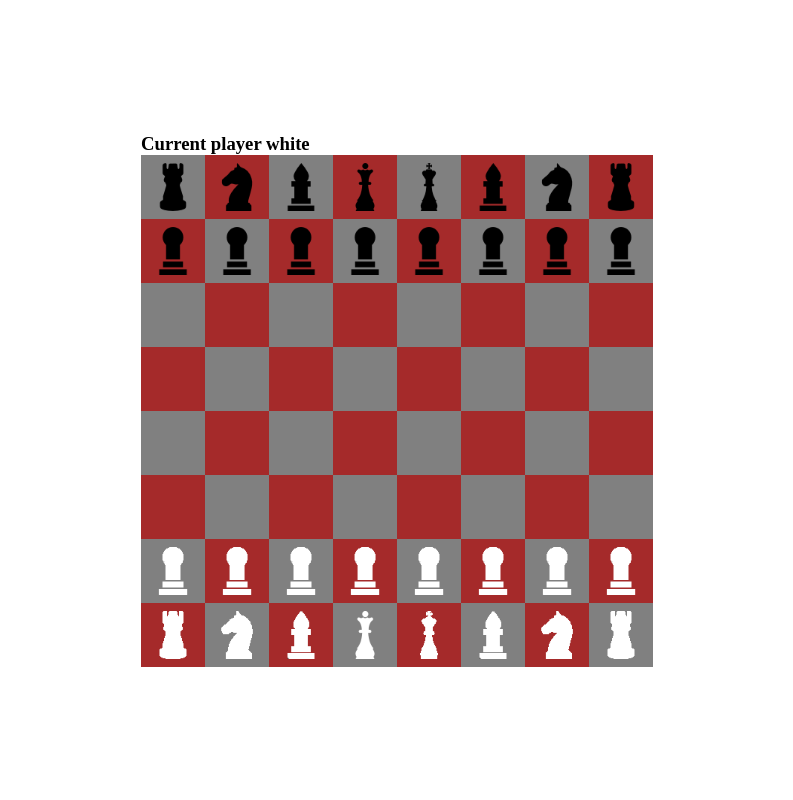
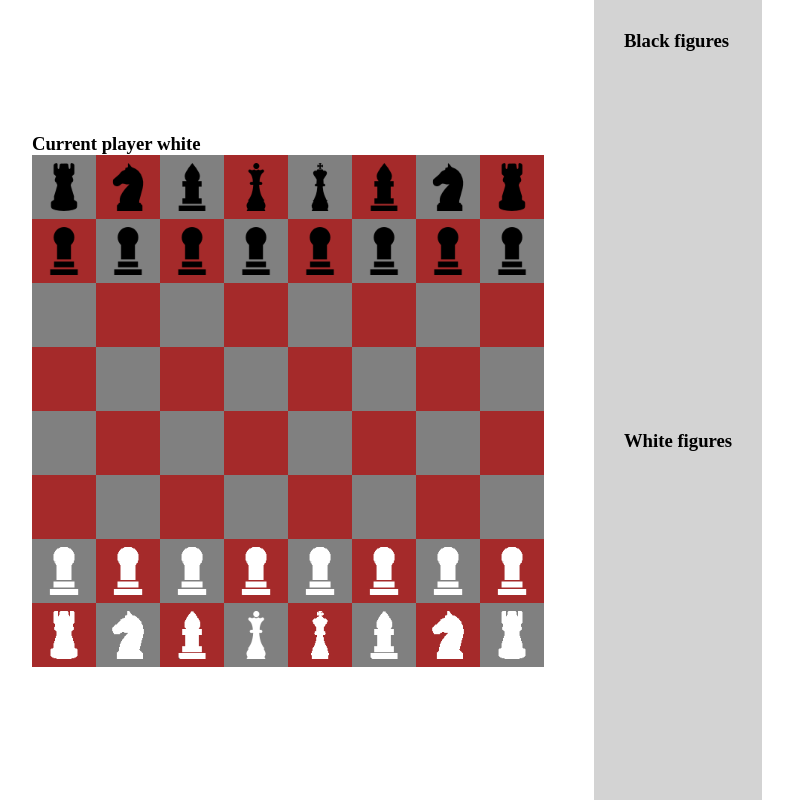
Before and after one commit to dxstrxyme/chess, a React (Vite) app: page / in a window 1280 px wide. Shown: the whole page, without its empty margins (243-1036 px from the left). Built offline with nearby package versions, Linux system fonts and the light colour scheme.

Commit message:
Added lost figures logic

```diff
--- a/src/App.css
+++ b/src/App.css
@@ -49,3 +49,10 @@ background-color: grey;
   border-radius: 50%;
   background-color: #22c022;
 }
+
+.lost{
+  height: calc(50vh - 60px);
+  padding: 30px;
+  margin-left: 50px;
+  background-color: lightgray;
+}
--- a/src/App.tsx
+++ b/src/App.tsx
@@ -5,6 +5,7 @@ import BoardComponent from './components/BoardComponent';
 import { Board } from './modules/Board';
 import { Player } from './modules/Player';
 import { Colors } from './modules/Colors';
+import LostFigures from './components/LostFigures';
 
 function App() {
   const [board , setBoard] = useState(new Board);
@@ -37,6 +38,16 @@ function App() {
       setBoard={setBoard}
       currentPlayer={currentPlayer}
       swapPlayer={swapPlayer}/>
+      <div>
+        <LostFigures
+        title={'Black figures'}
+        figures={board.lostBlackFigures}
+        />
+        <LostFigures
+        title={'White figures'}
+        figures={board.lostWhiteFigures}
+        />
+      </div>
     </div>
   )
 }
--- a/src/components/BoardComponent.tsx
+++ b/src/components/BoardComponent.tsx
@@ -21,7 +21,7 @@ const BoardComponent:FC<BoardProps> = ({board , setBoard , currentPlayer , swapP
       swapPlayer();
       setSelectedCell(null);
     } else {
-      if(cell.figure?.color === currentPlayer.color){
+      if(cell.figure?.color === currentPlayer?.color){
         setSelectedCell(cell);
       }
     }
--- /dev/null
+++ b/src/components/LostFigures.tsx
@@ -0,0 +1,22 @@
+import React, { type FC } from 'react'
+import type { Figure } from '../modules/figures/Figure';
+
+interface LostFigureProps{
+    title:string;
+    figures: Figure[];
+}
+
+const LostFigures:FC<LostFigureProps> = ({title,figures})=> {
+  return (
+    <div className='lost'>
+        <h3>{title}</h3>
+        {figures.map(figure=>
+            <div key={figure.id}>
+                {figure.name}{figure.logo&& <img width={20} height={20} src={figure.logo}/>}
+            </div>
+        )}
+    </div>
+  )
+}
+
+export default LostFigures
--- a/src/modules/Board.ts
+++ b/src/modules/Board.ts
@@ -1,6 +1,7 @@
 import { Cell } from "./Cell";
 import { Colors } from "./Colors";
 import { Bishop } from "./figures/Bishop";
+import type { Figure } from "./figures/Figure";
 import { King } from "./figures/King";
 import { Knight } from "./figures/Knight";
 import { Pawn } from "./figures/Pawn";
@@ -9,6 +10,8 @@ import { Rook } from "./figures/Rook";
 
 export class Board{
     cells: Cell[][] = [];
+    lostBlackFigures:Figure[]=[];
+    lostWhiteFigures:Figure[]=[];
 
     public initCells(){
         for (let i = 0; i < 8; i++) {
@@ -26,6 +29,8 @@ export class Board{
 
     public getCopyBoard(): Board{
         const newBoard = new Board();
+        newBoard.lostBlackFigures = this.lostBlackFigures;
+        newBoard.lostWhiteFigures = this.lostWhiteFigures;
         newBoard.cells = this.cells;
         return newBoard;
     }
--- a/src/modules/Cell.ts
+++ b/src/modules/Cell.ts
@@ -1,5 +1,5 @@
 import type { Board } from "./Board";
-import type { Colors } from "./Colors";
+import { Colors } from "./Colors";
 import type { Figure } from "./figures/Figure";
 
 export class Cell {
@@ -82,9 +82,18 @@ export class Cell {
         this.figure.cell = this;
     }
 
+    addLostFigure(figure:Figure){
+        figure.color === Colors.BLACK
+        ?this.board.lostBlackFigures.push(figure)
+        :this.board.lostWhiteFigures.push(figure)
+    }
+
     moveFigure(target:Cell){
         if(this.figure && this.figure?.canMove(target)){
             this.figure.moveFigure(target);
+            if(target.figure){
+                this.addLostFigure(target.figure)
+            }
             target.setFigure(this.figure);
             this.figure = null;
         }
```
